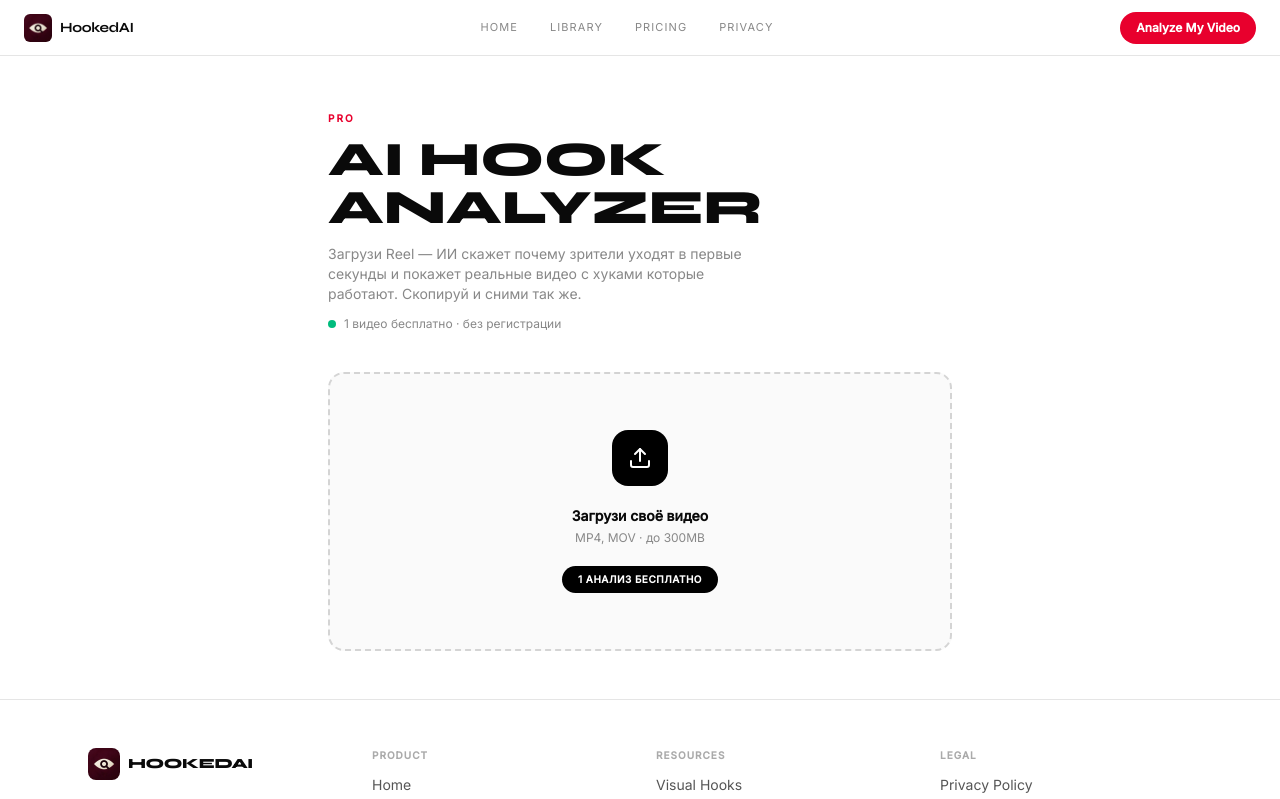
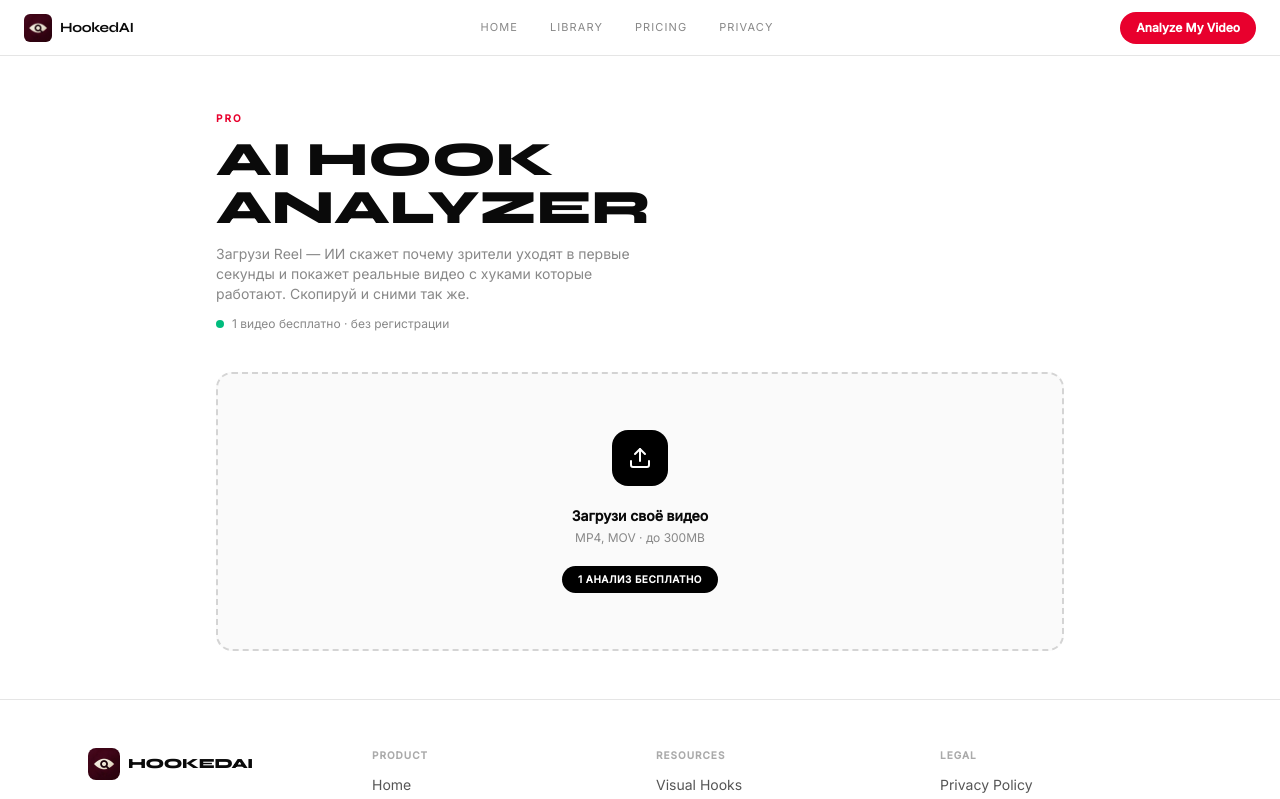
Before and after one commit to bimogg/Hooked.AI, a Next.js app: page /pro in a window 1280 px wide. Shown: the top 799 px of the page. Built offline with nearby package versions, Linux system fonts and the light colour scheme.

Commit message:
fix: wider container on pro page — max-w-4xl instead of max-w-2xl

```diff
--- a/app/pro/page.tsx
+++ b/app/pro/page.tsx
@@ -4,7 +4,7 @@ export const metadata = { title: 'HookedAI Pro — AI Hook Analyzer' };
 
 export default function ProPage() {
   return (
-    <div className="max-w-2xl mx-auto px-6 py-12">
+    <div className="max-w-4xl mx-auto px-6 py-12">
       <div className="mb-10">
         <span className="text-[10px] uppercase tracking-[0.2em] text-[#e8002d] font-bold">Pro</span>
         <h1 className="font-display font-extrabold text-4xl md:text-5xl uppercase leading-none mt-2">
```
